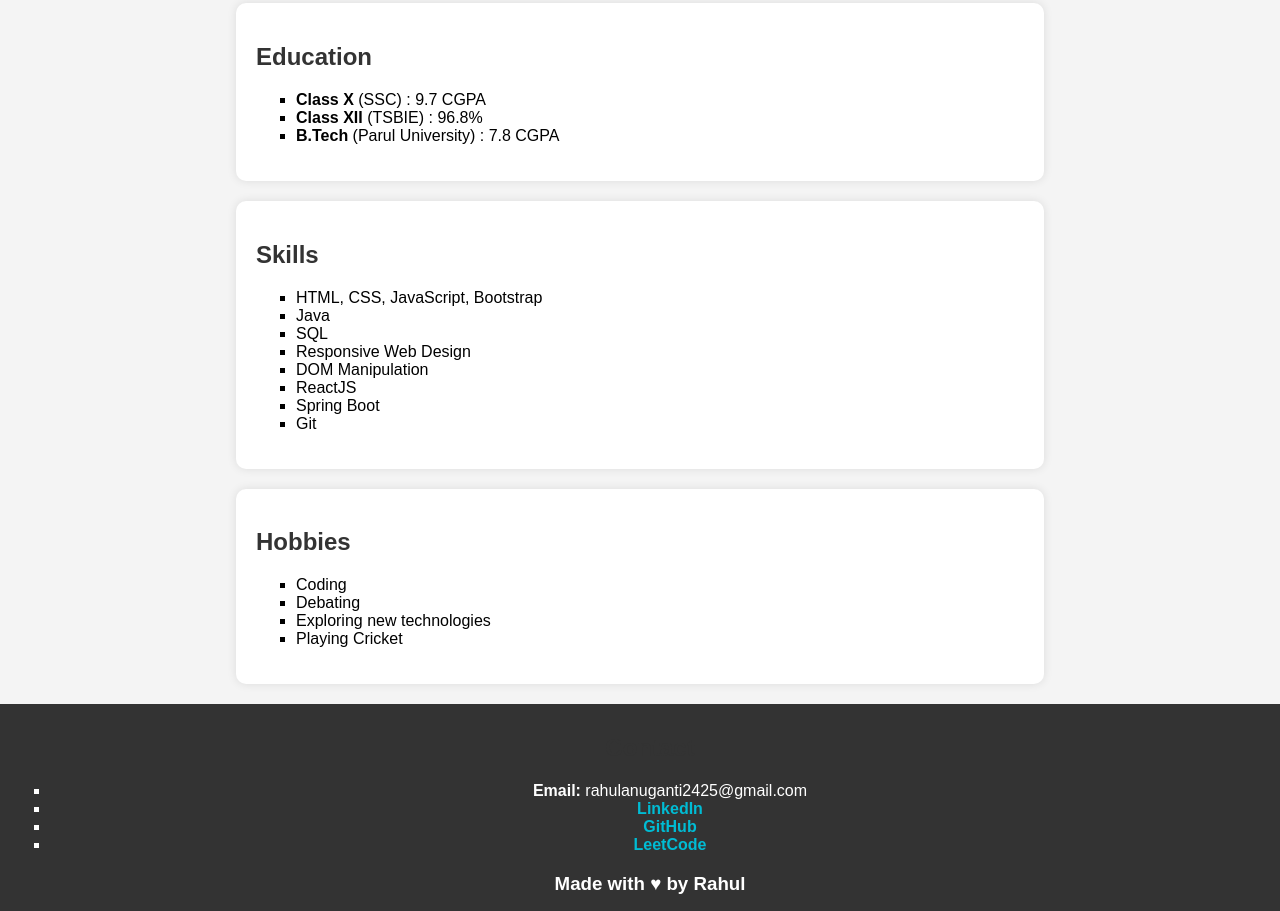
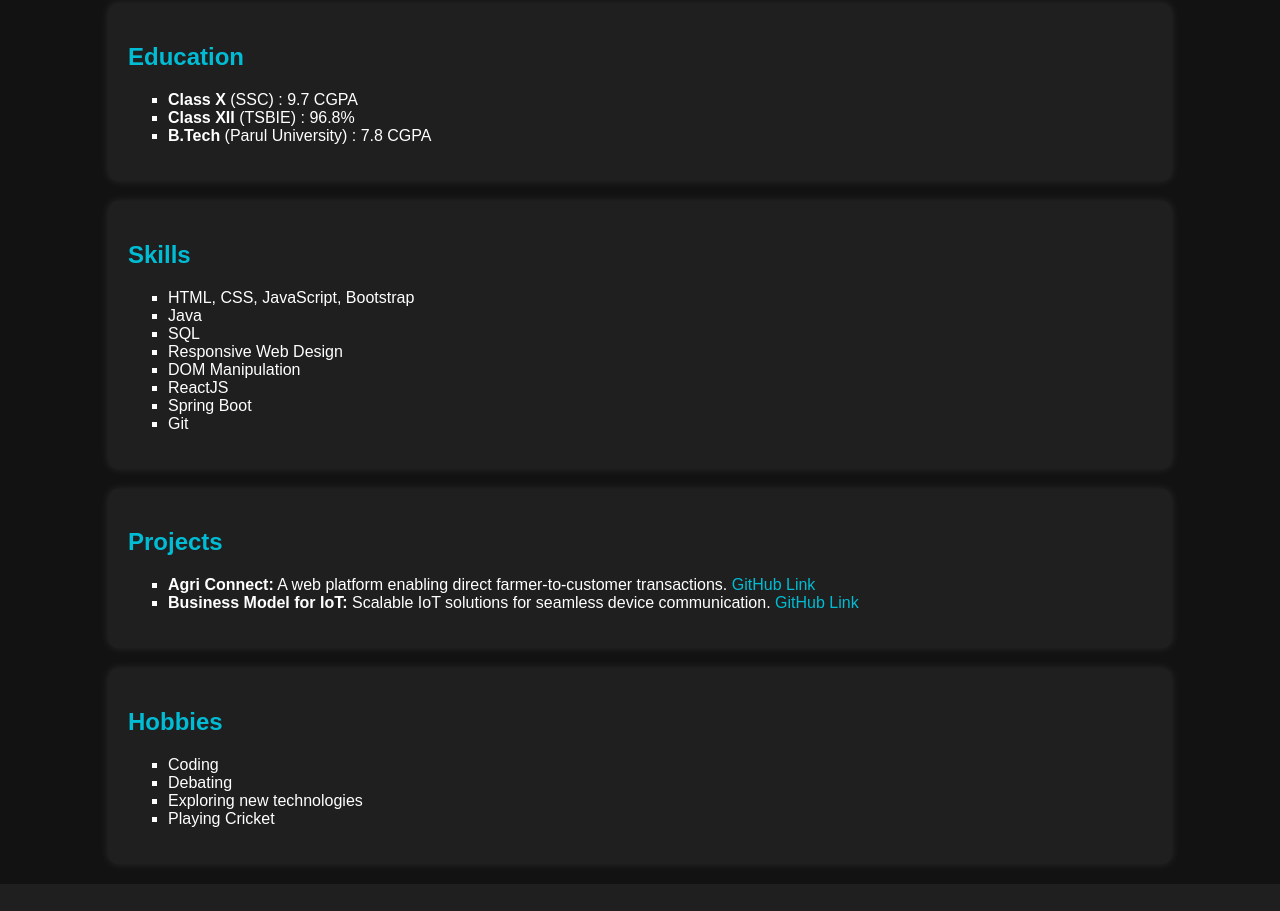
Before and after one commit to rahulanuganti/Portfolio.github.io, a plain HTML site: page index.html in a window 1280 px wide. Shown: the part 345-1256 px from the top of the page. Drawn offline with Linux system fonts and the light colour scheme.

Commit message:
Update index.html

```diff
--- a/index.html
+++ b/index.html
@@ -7,12 +7,13 @@
     <style>
         body {
             font-family: Arial, sans-serif;
-            background-color: #f4f4f4;
+            background-color: #121212;
+            color: white;
             margin: 0;
             padding: 0;
         }
         header {
-            background: #333;
+            background: #1f1f1f;
             color: white;
             text-align: center;
             padding: 20px;
@@ -22,26 +23,24 @@
             margin-top: 10px;
         }
         section {
-            background: white;
+            background: #1f1f1f;
             margin: 20px auto;
             padding: 20px;
-            width: 60%;
+            width: 80%;
             border-radius: 10px;
-            box-shadow: 0 0 10px rgba(0, 0, 0, 0.1);
+            box-shadow: 0 0 10px rgba(255, 255, 255, 0.1);
         }
         h2 {
-            color: #333;
+            color: #00bcd4;
         }
         ul {
             list-style-type: square;
         }
         footer {
-            background: #333;
+            background: #1f1f1f;
             color: white;
             text-align: center;
             padding: 10px;
-            position: relative;
-            bottom: 0;
             width: 100%;
         }
         a {
@@ -50,6 +49,11 @@
         }
         a:hover {
             text-decoration: underline;
+        }
+        @media (max-width: 768px) {
+            section {
+                width: 95%;
+            }
         }
     </style>
 </head>
@@ -84,6 +88,14 @@
     </section>
 
     <section>
+        <h2>Projects</h2>
+        <ul>
+            <li><b>Agri Connect:</b> A web platform enabling direct farmer-to-customer transactions. <a href="https://github.com/rahulanuganti/Agri-connect">GitHub Link</a></li>
+            <li><b>Business Model for IoT:</b> Scalable IoT solutions for seamless device communication. <a href="https://github.com/rahulanuganti/Business-Model-For-IOT">GitHub Link</a></li>
+        </ul>
+    </section>
+
+    <section>
         <h2>Hobbies</h2>
         <ul>
             <li>Coding</li>
```
